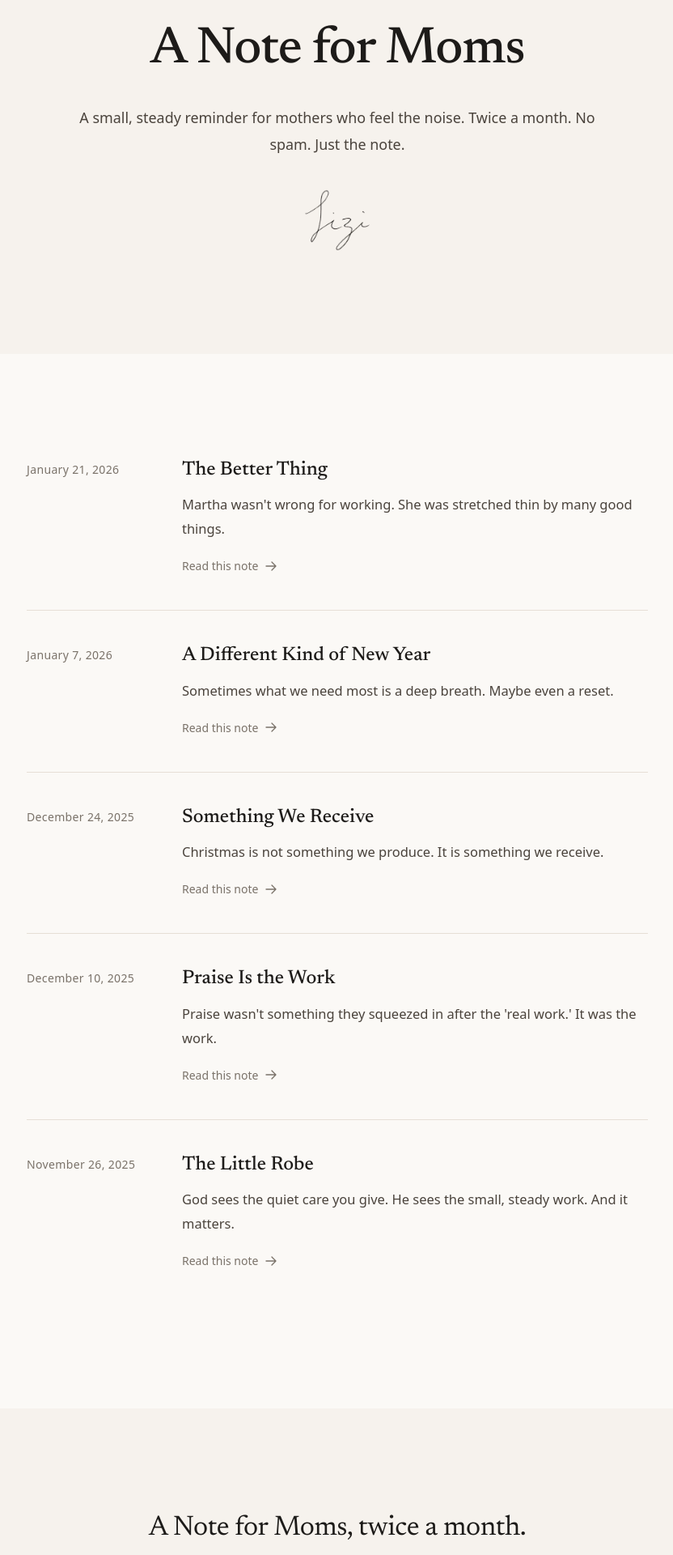
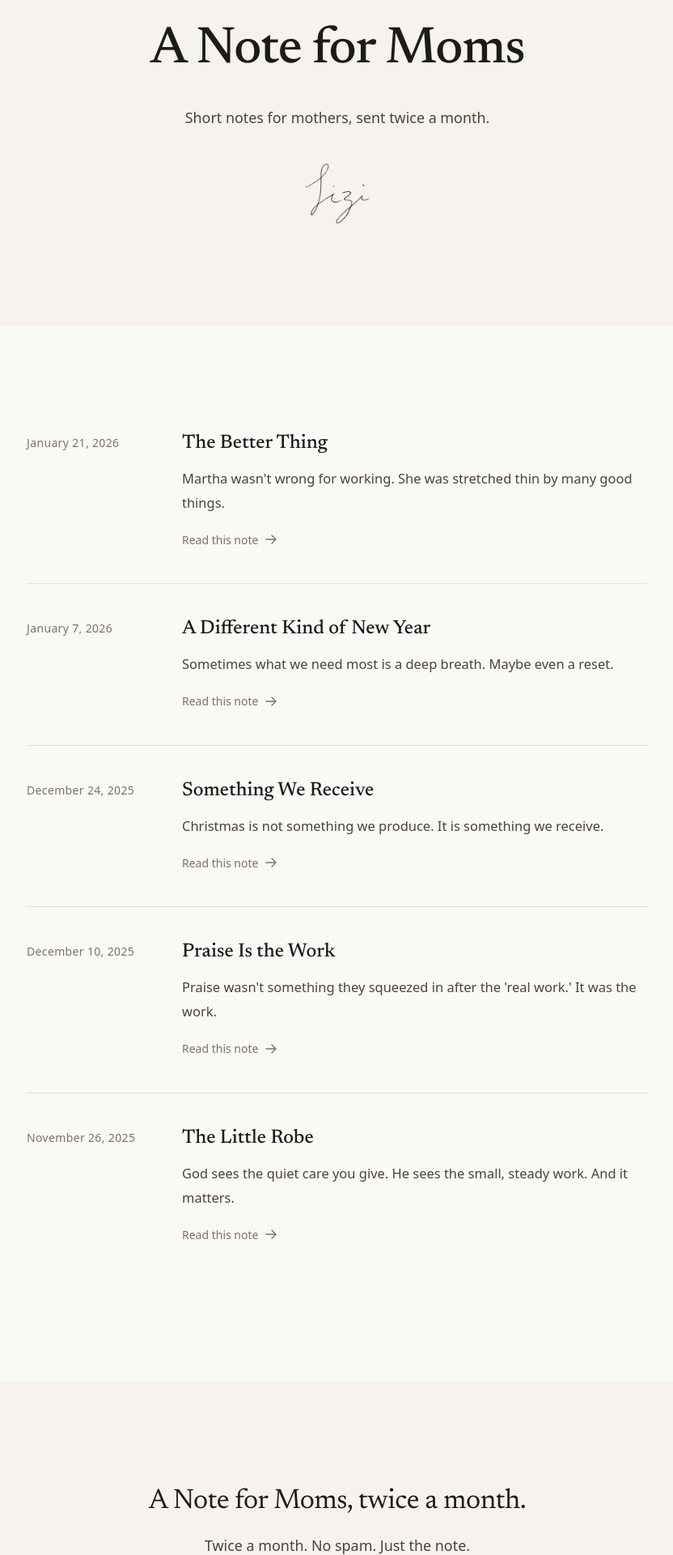
Before and after one commit to matsha05/justamom, a Next.js app: page /notes in a window 1280 px wide. Shown: the part 240-2160 px from the top of the page at 81% size, without its empty margins (223-1055 px from the left). Built offline with nearby package versions, Linux system fonts and the light colour scheme.

Commit message:
Reduce copy repetition and simplify notes messaging

```diff
--- a/app/contact/page.tsx
+++ b/app/contact/page.tsx
@@ -39,8 +39,7 @@ export default function ContactPage() {
                         <p className="text-label">Notes by email</p>
                         <h3 className="text-h3">A Note for Moms, twice a month.</h3>
                         <p className="text-body text-[var(--color-ink-muted)]">
-                            A small, steady reminder for mothers who feel the noise. Twice
-                            a month. No spam. Just the note.
+                            Twice a month. No spam. Just the note.
                         </p>
                         <NewsletterForm variant="compact" />
                     </div>
--- a/app/notes/page.tsx
+++ b/app/notes/page.tsx
@@ -32,8 +32,7 @@ export default function NotesPage() {
                             className="text-body-lg text-[var(--color-ink-muted)] animate-fade-in"
                             style={{ animationDelay: "150ms" }}
                         >
-                            A small, steady reminder for mothers who feel the noise. Twice
-                            a month. No spam. Just the note.
+                            Short notes for mothers, sent twice a month.
                         </p>
                         <Image
                             src="/images/signature.png"
--- a/app/page.tsx
+++ b/app/page.tsx
@@ -51,8 +51,7 @@ export default function HomePage() {
               <p className="text-label">Speaker · Writer · Encourager</p>
               <h1 className="text-display">A Note for Moms.</h1>
               <p className="text-body-lg text-[var(--color-ink-soft)]">
-                A small, steady reminder for mothers who feel the noise. Twice a month.
-                No spam. Just the note.
+                A small, steady reminder for mothers who feel the noise.
               </p>
               <div className="flex flex-wrap gap-6 pt-2">
                 <Link
@@ -91,8 +90,7 @@ export default function HomePage() {
               <p className="text-label">Notes for Moms</p>
               <h1 className="text-h1">A Note for Moms</h1>
               <p className="text-body text-[var(--color-ink-soft)]">
-                A small, steady reminder for mothers who feel the noise. Twice a month.
-                No spam. Just the note.
+                Short notes for mothers, sent twice a month.
               </p>
             </div>
             <div className="divide-y divide-[var(--color-border)]">
@@ -134,8 +132,7 @@ export default function HomePage() {
           <p className="text-label">Join the notes</p>
           <h2 className="text-h2">A Note for Moms, twice a month.</h2>
           <p className="text-body text-[var(--color-ink-muted)]">
-            A small, steady reminder for mothers who feel the noise. Twice a month.
-            No spam. Just the note.
+            Twice a month. No spam. Just the note.
           </p>
           <div className="max-w-md mx-auto">
             <NewsletterForm variant="compact" />
--- a/app/preview/editorial/page.tsx
+++ b/app/preview/editorial/page.tsx
@@ -93,8 +93,7 @@ export default function EditorialPreviewPage() {
                   </p>
                   <h1 className="text-display">A Note for Moms.</h1>
                   <p className="text-body-lg text-[var(--color-ink-soft)]">
-                    A small, steady reminder for mothers who feel the noise. Twice a
-                    month. No spam. Just the note.
+                    A small, steady reminder for mothers who feel the noise.
                   </p>
                   <div className="flex flex-wrap gap-6">
                     <Link
@@ -134,8 +133,7 @@ export default function EditorialPreviewPage() {
                   </p>
                   <h1 className="text-h1">A Note for Moms</h1>
                   <p className="text-body text-[var(--color-ink-soft)]">
-                    A small, steady reminder for mothers who feel the noise. Twice a
-                    month. No spam. Just the note.
+                    Short notes for mothers, sent twice a month.
                   </p>
                 </div>
                 <div className="divide-y divide-[var(--color-border)]">
@@ -283,8 +281,7 @@ export default function EditorialPreviewPage() {
               </p>
               <h3 className="text-h3">A Note for Moms, twice a month.</h3>
                   <p className="text-body text-[var(--color-ink-muted)]">
-                    A small, steady reminder for mothers who feel the noise. Twice a
-                    month. No spam. Just the note.
+                    Twice a month. No spam. Just the note.
                   </p>
                   <NewsletterForm variant="compact" />
                 </div>
--- a/components/NewsletterCTA.tsx
+++ b/components/NewsletterCTA.tsx
@@ -10,8 +10,7 @@ export function NewsletterCTA({ variant = "default" }: NewsletterCTAProps) {
             <div className="text-center py-12">
                 <h4 className="text-h4 mb-3">A Note for Moms, twice a month.</h4>
                 <p className="text-body text-[var(--color-ink-muted)] mb-6 max-w-md mx-auto">
-                    A small, steady reminder for mothers who feel the noise. Twice a
-                    month. No spam. Just the note.
+                    Twice a month. No spam. Just the note.
                 </p>
                 <NewsletterForm variant="compact" className="max-w-md mx-auto" />
             </div>
@@ -23,8 +22,7 @@ export function NewsletterCTA({ variant = "default" }: NewsletterCTAProps) {
             <div className="container text-center">
                 <h2 className="text-h2 mb-4">A Note for Moms, twice a month.</h2>
                 <p className="text-body-lg text-[var(--color-ink-muted)] max-w-xl mx-auto mb-8">
-                    A small, steady reminder for mothers who feel the noise. Twice a
-                    month. No spam. Just the note.
+                    Twice a month. No spam. Just the note.
                 </p>
                 <NewsletterForm variant="compact" className="max-w-md mx-auto" />
             </div>
```
